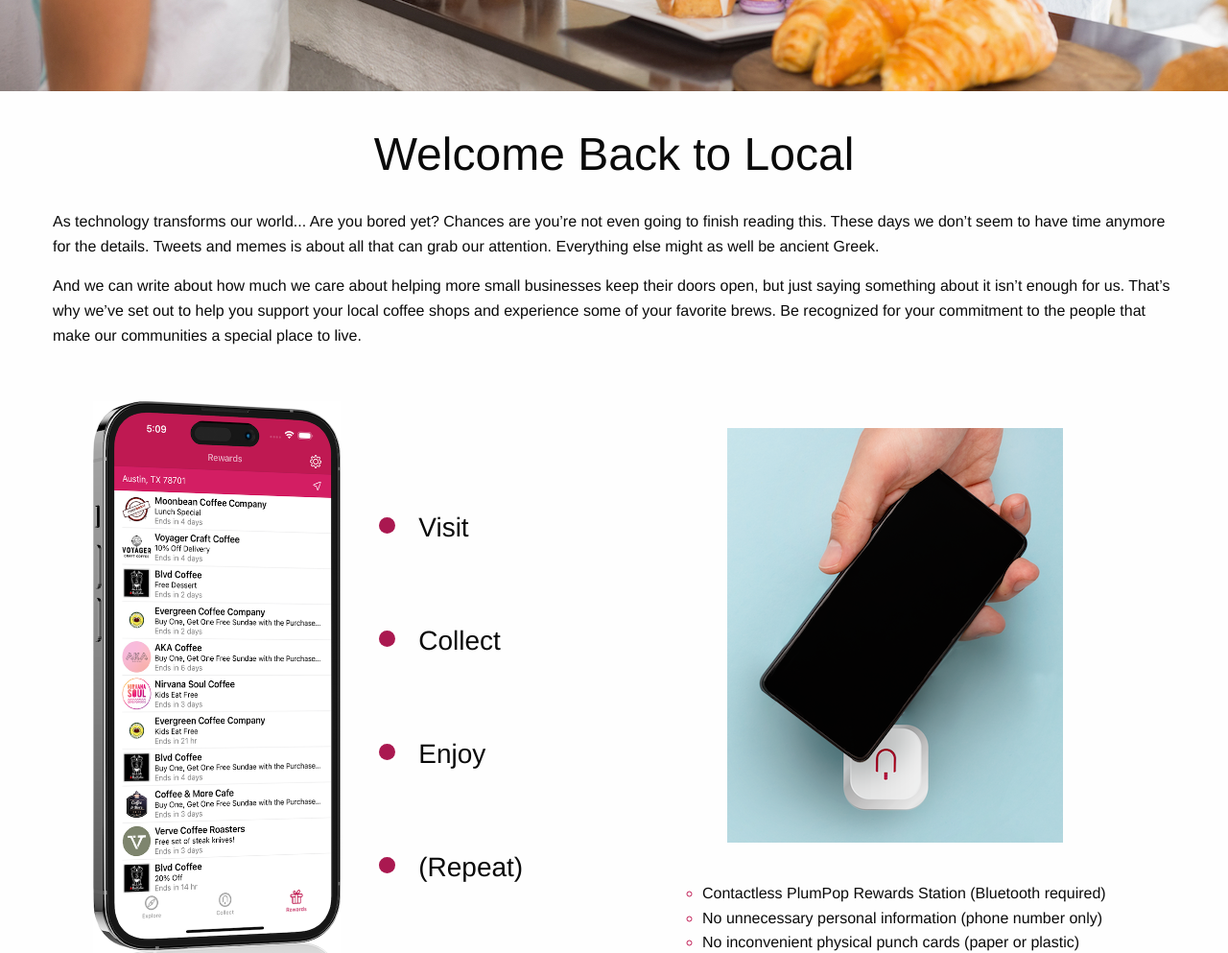
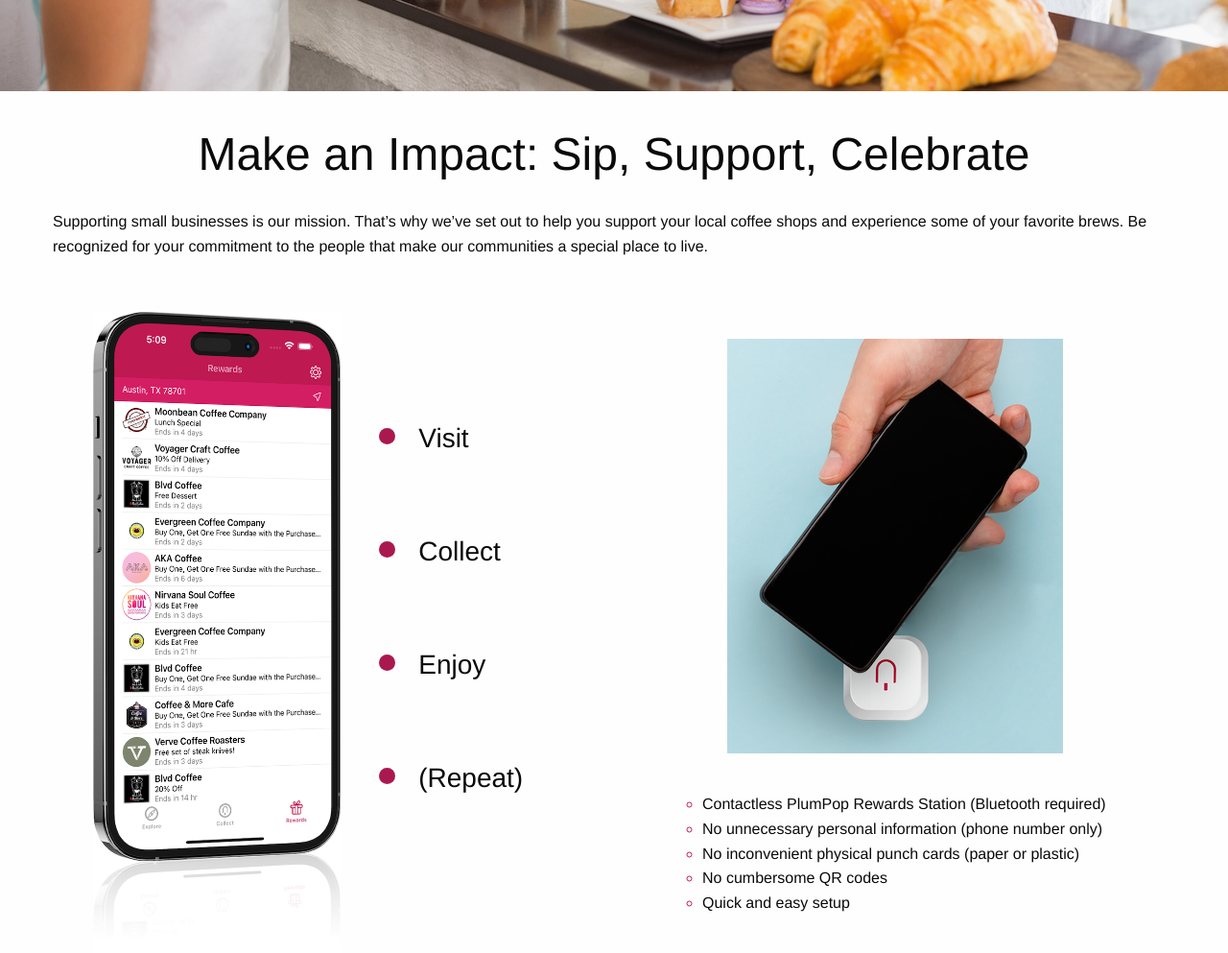
Before and after one commit to PlumPop/website, a plain HTML site: page index.html in a window 1280 px wide. Shown: the part 880-1873 px from the top of the page at 96% size. Drawn offline with Linux system fonts and the light colour scheme.

Commit message:
Updated the consumer page.

```diff
--- a/index.html
+++ b/index.html
@@ -129,19 +129,13 @@
         <div class="grid-container">
             <div class="grid-y">
                 <div class="cell text-center">
-                    <h1 class="title">Welcome Back to Local</h1>
+                    <h1 class="title">Make an Impact: Sip, Support, Celebrate</h1>
                 </div>
                 <div class="cell">
                     <p>
-                        As technology transforms our world... Are you bored yet? Chances are you’re not even going to
-                        finish reading this. These days we don’t seem to have time anymore for the details. Tweets and
-                        memes is about all that can grab our attention. Everything else might as well be ancient Greek.
-                    </p>
-                    <p>
-                        And we can write about how much we care about helping more small businesses keep their doors
-                        open, but just saying something about it isn’t enough for us. That’s why we’ve set out to help
-                        you support your local coffee shops and experience some of your favorite brews. Be recognized
-                        for your commitment to the people that make our communities a special place to live.
+                        Supporting small businesses is our mission. That’s why we’ve set out to help you support your
+                        local coffee shops and experience some of your favorite brews. Be recognized for your commitment
+                        to the people that make our communities a special place to live.
                     </p>
                 </div>
                 <div class="cell app-section">
@@ -233,12 +227,6 @@
                     </div>
                 </div>
                 <div class="cell text-center">
-                    <h1 class="title discover">Discover Around Town</h1>
-                </div>
-                <div class="cell text-center">
-                    <p class="coming-soon">Coming soon to Austin, Texas</p>
-                </div>
-                <div class="cell text-center">
                     <h1 class="title contact-us">What Do You Think</h1>
                 </div>
                 <div class="cell text-center">
```
